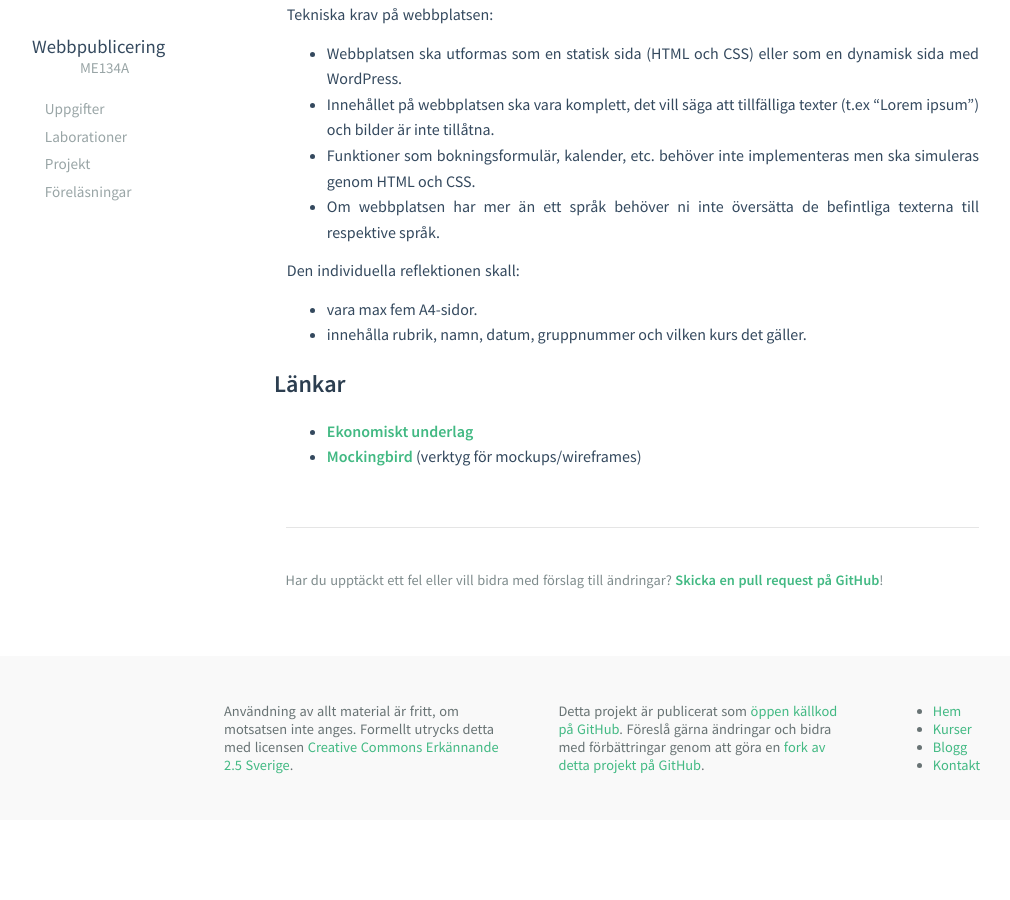
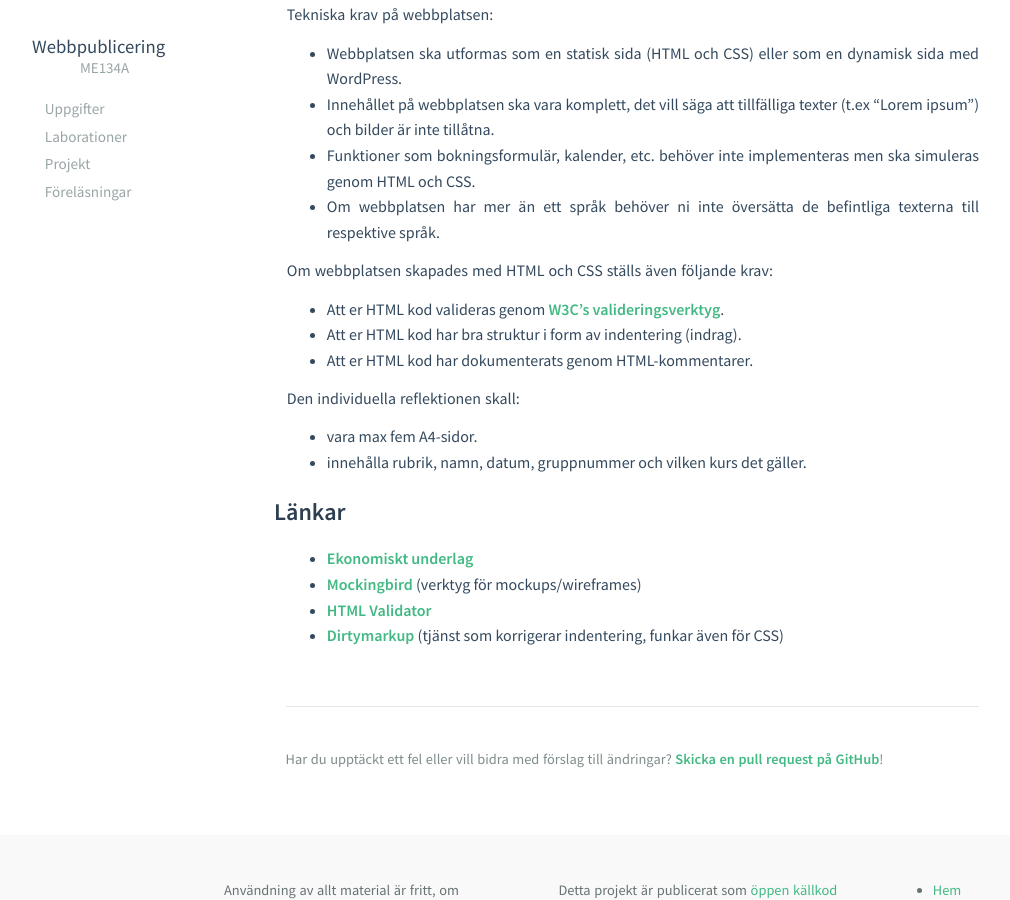
Before and after one commit to otabv/mah-webb.github.io, a Jekyll site: the page built from courses/me134a/projects/P01.md, in a window 1280 px wide and 900 px high, scrolled down 4059 px. Shown: the whole window, without its empty margins (16-1026 px from the left). Built offline with Jekyll 4.4.1, drawn with Linux system fonts in a browser that asks for light colours; before the commit the page ends 4879 px from its top, so only the background shows below that.

Commit message:
clarified meaning of 'validator', updated requirements for P01

```diff
--- a/courses/me134a/projects/P01.md
+++ b/courses/me134a/projects/P01.md
@@ -117,6 +117,12 @@ Tekniska krav på webbplatsen:
 * Funktioner som bokningsformulär, kalender, etc. behöver inte implementeras men ska simuleras genom HTML och CSS.
 * Om webbplatsen har mer än ett språk behöver ni inte översätta de befintliga texterna till respektive språk.
 
+Om webbplatsen skapades med HTML och CSS ställs även följande krav:
+
+* Att er HTML kod valideras genom [W3C's valideringsverktyg][validator].
+* Att er HTML kod har bra struktur i form av indentering (indrag).
+* Att er HTML kod har dokumenterats genom HTML-kommentarer.
+
 Den individuella reflektionen skall:
 
 * vara max fem A4-sidor.
@@ -126,6 +132,8 @@ Den individuella reflektionen skall:
 
 * [Ekonomiskt underlag][ekonomi]
 * [Mockingbird][gomockingbird] (verktyg för mockups/wireframes)
+* [HTML Validator][validator]
+* [Dirtymarkup][dirtymarkup] (tjänst som korrigerar indentering, funkar även för CSS)
 
 [webbpublicering]: /courses/me134a
 [webbproduktion]: /courses/me135a
@@ -134,4 +142,6 @@ Den individuella reflektionen skall:
 [ieee]: http://www.ieee.org/documents/ieeecitationref.pdf
 [oxford]: http://www.ub.umu.se/skriva/skriva-referenser/referenser-oxford
 [harvard]: http://www.ub.umu.se/skriva/skriva-referenser/referenser-harvard
+[validator]: http://validator.w3.org
+[dirtymarkup]: http://www.dirtymarkup.com/
 [ekonomi]: /
```
Also changed, not shown: courses/me134a/assignments/U01.md (+1 -1 lines), courses/me134a/assignments/U03.md (+1 -1 lines), courses/me134a/assignments/U05.md (+1 -1 lines).
